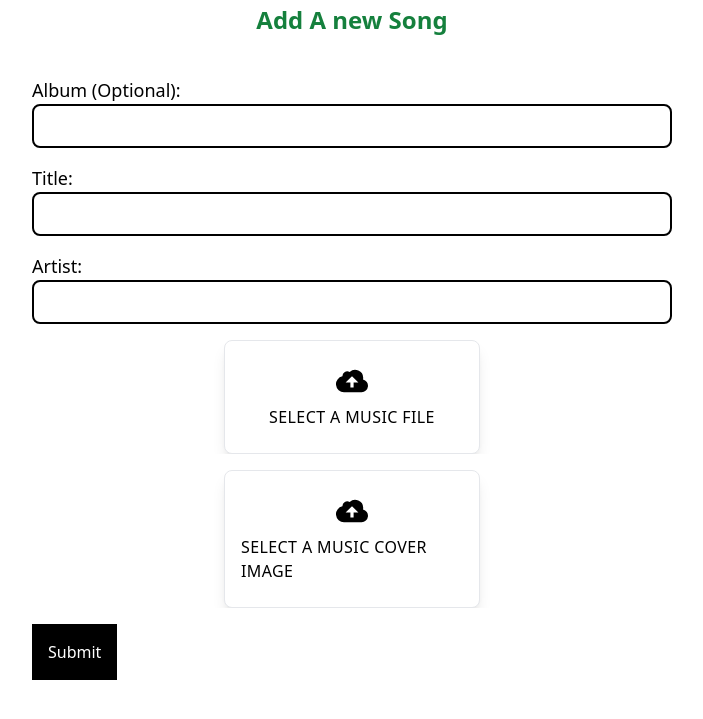
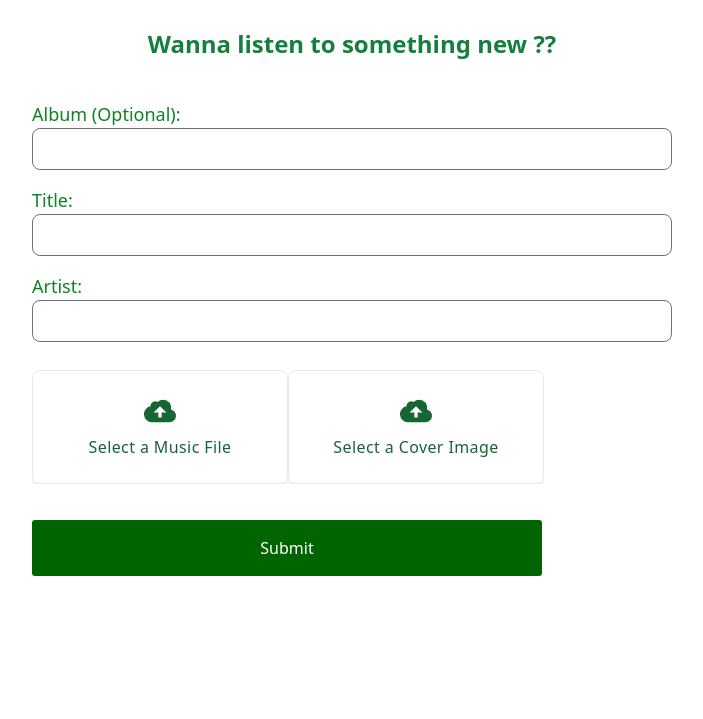
Before and after one commit to gautamsood15/Soundbox, a Django app: template templates/addPage.html in a window 1280 px wide. Shown: the part 60-779 px from the top of the page, without its empty margins (288-991 px from the left). Run offline with Django 4.2, Linux system fonts and the light colour scheme; the template is opened without the code that fills it, so the values that code supplies are empty; style sheets or scripts are compiled from the project's sources; some libraries are stand-ins or nearby versions.

Commit message:
Add page styling completed

```diff
--- a/SoundboxApp/urls.py
+++ b/SoundboxApp/urls.py
@@ -1,9 +1,9 @@
 from django.urls import path
-from .views import homePage
+from .views import homePage, addMusic
 
 app_name = 'SoundboxApp'
 
 urlpatterns = [
     path('', homePage, name="home_page"),
-
+    path('add/', addMusic, name="add_music"),
 ]
--- a/templates/addPage.html
+++ b/templates/addPage.html
@@ -1,30 +1,84 @@
 {% extends 'base.html' %}
 
+
 {% block content %}
-    <h2 class="text-center text-green-700 text-2xl font-bold mt-8 mb-10">Add A new Song</h2>
+
+
+<style>
+    .upload{
+        display: flex;
+        flex-direction: row;
+
+    }
+
+    .submit_button {
+        margin-top: 1.5em;
+        background-color: darkgreen;
+        width: 510px;
+        border-radius: 3px;
+        position: relative;
+        top: 0;
+        transition: top ease 0.3s;
+
+
+    }
+    .submit_button:hover {
+        top: -5px;
+
+        background-color: rgb(27, 108, 27);
+    }
+
+    .music_file:hover {
+        border-color: green;
+        background-color: darkgreen;
+    }
+
+    .cover_file:hover {
+        border-color: green;
+        background-color: darkgreen;
+    }
+
+
+
+
+
+
+</style>
+
+
+
+
+
+<br>
+    <h2 class="text-center text-green-700 text-2xl font-bold mt-8 mb-10">Wanna listen to something new ??</h2>
 <form action="" method="post" class="w-10/12 md:w-1/2 mx-auto mb-8" enctype="multipart/form-data">
 
   {% csrf_token %}
 
 
     <div class="my-4">
-        <label for="id_title" class="text-lg ">Album (Optional):</label>
-        <input type="text" name="album" maxlength="500" id="id_album" class="block w-full p-2 outline-none border-2 border-black rounded-lg">
+        <label for="id_title" class="text-lg" style="color: rgb(13, 131, 35);">Album (Optional):</label>
+        <input type="text" name="album" maxlength="500" id="id_album" class="block w-full p-2 outline-none border-1 border-green rounded-lg">
     </div>
     <div class="my-4">
-        <label for="id_title" class="text-lg ">Title:</label>
-        <input type="text" name="title" maxlength="500" required="" id="id_title" class="block w-full p-2 outline-none border-2 border-black rounded-lg">
+        <label for="id_title" class="text-lg" style="color: rgb(13, 131, 35);;">Title:</label>
+        <input type="text" name="title" maxlength="500" required="" id="id_title" class="block w-full p-2 outline-none border-1 border-green rounded-lg">
     </div>
     <div class="my-4">
-        <label for="id_title" class="text-lg ">Artist:</label>
-        <input type="text" name="artiste" maxlength="500" required="" id="id_artiste" class="block w-full p-2 outline-none border-2 border-black rounded-lg">
+        <label for="id_title" class="text-lg" style="color: rgb(13, 131, 35);;">Artist:</label>
+        <input type="text" name="artist" maxlength="500" required="" id="id_artiste" class="block w-full p-2 outline-none border-1 border-green rounded-lg">
     </div>
-    <div class=" overflow-hidden flex items-center justify-center flex-col my-4" >
+
+
+
+
+<div class="upload">
+
+    <div class=" overflow-hidden flex items-center justify-center flex-col my-3" >
         <div class="details-audio text-black text-base">
-
         </div>
         <div class="flex w-full items-center justify-center bg-grey-lighter">
-        <label class="w-64 flex flex-col items-center px-4 py-6 bg-white text-blue rounded-lg shadow-lg tracking-wide uppercase border border-blue cursor-pointer hover:bg-blue-500 hover:text-white">
+        <label class="music_file w-64 flex flex-col items-center px-4 py-6 bg-white text-green-800 rounded-lg shadow-lg tracking-wide  border cursor-pointer hover:text-white">
             <svg class="w-8 h-8" fill="currentColor" xmlns="http://www.w3.org/2000/svg" viewBox="0 0 20 20">
                 <path d="M16.88 9.1A4 4 0 0 1 16 17H5a5 5 0 0 1-1-9.9V7a3 3 0 0 1 4.52-2.59A4.98 4.98 0 0 1 17 8c0 .38-.04.74-.12 1.1zM11 11h3l-4-4-4 4h3v3h2v-3z" />
             </svg>
@@ -34,22 +88,26 @@
         </div>
     </div>
 
-<div class=" overflow-hidden flex items-center justify-center flex-col my-4 " >
+    <div class=" overflow-hidden flex items-center justify-center flex-col my-3" >
         <div class="details-image text-black text-base">
 
         </div>
         <div class="flex w-full items-center justify-center bg-grey-lighter">
-        <label class="w-64 flex flex-col items-center px-4 py-6 bg-white text-blue rounded-lg shadow-lg tracking-wide uppercase border border-blue cursor-pointer hover:bg-blue-500 hover:text-white">
+            <label class="cover_file w-64 flex flex-col items-center px-4 py-6 bg-white text-green-800 rounded-lg shadow-lg tracking-wide  border cursor-pointer hover:text-white">
             <svg class="w-8 h-8" fill="currentColor" xmlns="http://www.w3.org/2000/svg" viewBox="0 0 20 20">
                 <path d="M16.88 9.1A4 4 0 0 1 16 17H5a5 5 0 0 1-1-9.9V7a3 3 0 0 1 4.52-2.59A4.98 4.98 0 0 1 17 8c0 .38-.04.74-.12 1.1zM11 11h3l-4-4-4 4h3v3h2v-3z" />
             </svg>
-            <span class="mt-2 text-base leading-normal">Select a Music Cover Image</span>
+            <span class="mt-2 text-base leading-normal">Select a Cover Image</span>
             <input type='file' accept="image/*" name="cover_image" class="hidden cover_image" onchange="showname('image')" id="id_cover_image" required />
 
             </label>
         </div>
     </div>
-    <button class="bg-black p-4 text-white text-center ">
+
+
+</div>
+
+    <button class="p-4 text-white text-center submit_button">
         Submit
     </button>
 </form>
--- a/templates/home.html
+++ b/templates/home.html
@@ -224,7 +224,7 @@ Soundbox: The world of better music
 
 
   audio_tracks.addEventListener('click', e => {
-    if (e.target.nodeName=="BUTTON" && e.target.classList.contains('play_single')) || (e.target.nodeName=='svg' && e.target.classList.contains('play_svg')){
+    if ((e.target.nodeName=="BUTTON" && e.target.classList.contains('play_single')) || (e.target.nodeName=='svg' && e.target.classList.contains('play_svg'))) {
       let parent_cont
 
       if (e.target=='BUTTON'){
--- a/theme/templates/base.html
+++ b/theme/templates/base.html
@@ -31,7 +31,7 @@
 		<meta charset="UTF-8">
 		<meta name="viewport" content="width=device-width, initial-scale=1.0">
 		<meta http-equiv="X-UA-Compatible" content="ie=edge">
-		<title>{% block Title %}Spotify Clone{% endblock Title %}</title>
+		<title>{% block Title %}Soundbox{% endblock Title %}</title>
 		<meta name="description" content="">
 		<meta name="keywords" content="">
 		<meta name="author" content="">
```
Also changed, not shown: SoundboxApp/form.py (added, +10 -0 lines), SoundboxApp/views.py (+7 -0 lines). Lines whose indentation alone changed are shown as unchanged.
